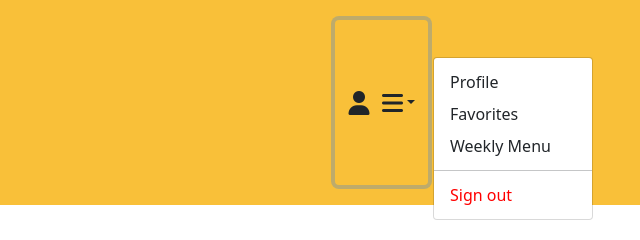
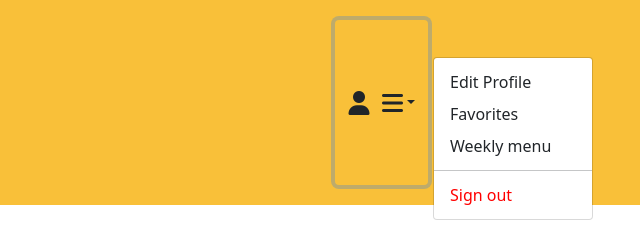
Before and after one commit to 4GeeksAcademy/proyectoFinal-ChefenCasa, a React app: page /menuSemanal in a window 1280 px wide. Both pictures are taken after a click on the button 1181 px from the left and 46 px from the top of the page. Shown: the top 240 px of the page, 640-1280 px from the left. Built offline with nearby package versions, Linux system fonts and the light colour scheme; no server answers.

Commit message:
Enlaces Navbar Profile OK

```diff
--- a/src/front/js/component/Navbar/navbarPrivado.js
+++ b/src/front/js/component/Navbar/navbarPrivado.js
@@ -35,9 +35,17 @@ export const NavbarPrivado = () => {
                         <i className="fas fa-user fa-xl"></i> &nbsp; <i className="fas fa-bars fa-xl"></i>
                     </button>
                     <ul className="dropdown-menu">
-                        <li><a className="dropdown-item" href="#" onClick={openModalProfile}>Profile</a></li>
-                        <li><a className="dropdown-item" href="#">Favorites</a></li>
-                        <li><a className="dropdown-item" href="#">Weekly Menu</a></li>
+                        <li><a className="dropdown-item" href="#" onClick={openModalProfile}>Edit Profile</a></li>
+                        <li>
+                            <Link to="/vistaFavoritos" style={{ textDecoration: 'none', color: 'black' }}>
+                                <a className="dropdown-item"> Favorites </a>
+                            </Link>
+                        </li>
+                        <li>
+                            <Link to="/menuSemanal" style={{ textDecoration: 'none', color: 'black' }}>
+                                <a className="dropdown-item"> Weekly menu </a>
+                            </Link>
+                        </li>
                         <li><hr className="dropdown-divider"/></li>
                         <li><a className="dropdown-item" style={{color: 'red'}} href="#" onClick={logout}>Sign out</a></li>
                     </ul>
```
Also changed, not shown: src/front/styles/navbar.css (line endings or trailing spaces).
